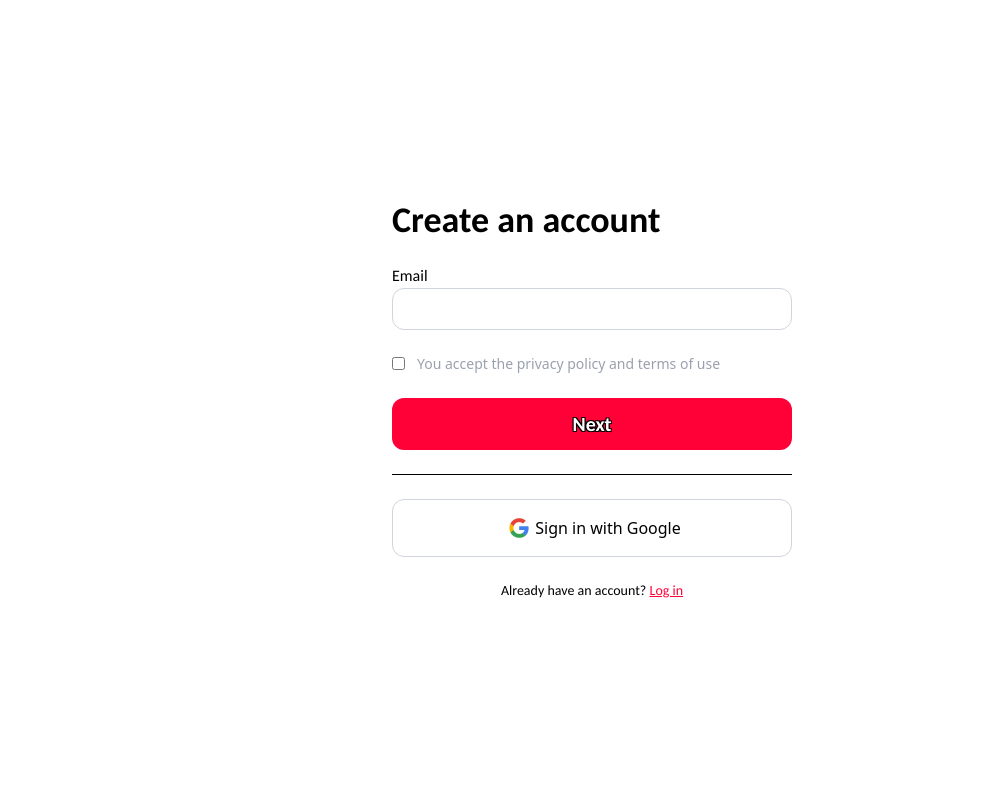
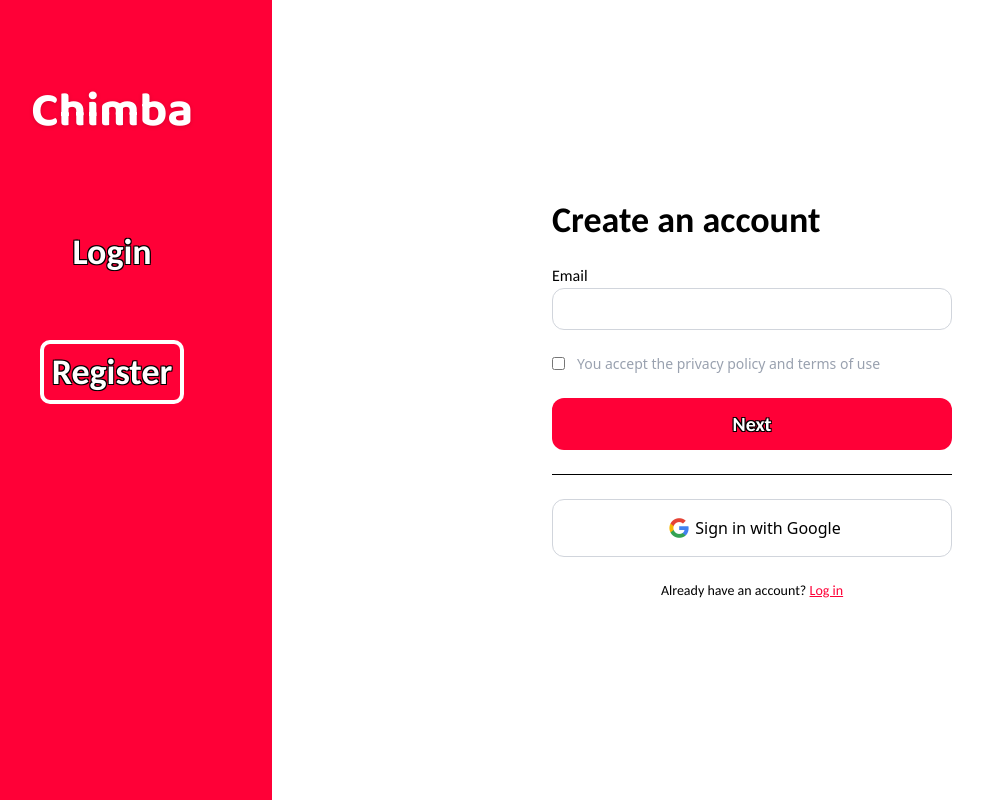
Before and after one commit to miricledev/chimba-spanish, a React (Vite) app in the folder chimba/: page /register in a window 1280 px wide. Shown: the whole page, without its empty margins (48-1031 px from the left). Built offline with nearby package versions, Linux system fonts and the light colour scheme; no server answers; a web font is replaced by a local one.

Commit message:
Added functioning sidebar for login and register. The same sidebar will be used for authorised users with different options and this does follow the figma design of course. It also highlights on the sidebar the current page that we are on using the url path

```diff
--- a/chimba/src/App.jsx
+++ b/chimba/src/App.jsx
@@ -14,6 +14,7 @@ import ChatInterface from './components/chats/ChatInterface'
 import Inbox from './components/chats/Inbox'
 import FreeNav from './components/navbars/FreeNav'
 import './App.css'
+import Sidebar from './components/navbars/Sidebar'
 
 const App = () => {
 
@@ -35,11 +36,12 @@ const App = () => {
                   <Route path='inbox' element={<Inbox />} />
                 </Route>
                 {/* Un-authorised routes: no user login status checks required (public pages) */}
-                <Route path='/' element={<FreeNav />}>
-                  <Route index element={<Home />} />
+                <Route path='/' element={<Sidebar />}>
+
+                  <Route path='login' element={<Login />} />
+                  <Route path='register' element={<Register />} />
                 </Route>
-                <Route path='login' element={<Login />} />
-                <Route path='register' element={<Register />} />
+                <Route index element={<Home />} />
               </Route>
             </Routes>
           </AuthProvider>
--- a/chimba/src/components/HomeComponents/Home.jsx
+++ b/chimba/src/components/HomeComponents/Home.jsx
@@ -7,6 +7,7 @@ import Page4 from './Page4'
 import Page5 from './Page5'
 import CountryBio from './CountryBio';
 import { countryInfo } from './storage/country';
+import FreeNav from '../navbars/FreeNav';
 
 const Home = () => {
 
@@ -52,6 +53,8 @@ const Home = () => {
     return(
         <div className='flex flex-col justify-start overflow-y-scroll scroll-snap-y scroll-snap-mandatory'>
 
+            <FreeNav />
+
             <Page1 />
             <Page2 />
             <Page3 />
--- a/chimba/src/components/navbars/FreeNav.jsx
+++ b/chimba/src/components/navbars/FreeNav.jsx
@@ -34,7 +34,7 @@ const FreeNav = () => {
   }
 
   return (
-    <div>
+
     <nav className='flex flex-row justify-between items-center h-100px fixed w-full z-50'>
         <h2 className='ml-10 font-baloo2 sm:text-5xl 2xl:text-7xl p-7 text-(--primary) font-bold drop-shadow-sm btn-hover' onClick={() => window.scrollTo({top: 0, behavior: 'smooth'})}>
             Chimba
@@ -45,8 +45,6 @@ const FreeNav = () => {
             <button className='bg-(--primary) p-5 rounded-2xl sm:text-xl 2xl:text-3xl btn-hover' onClick={redir}>Get started</button>
         </div>
     </nav>
-        <Outlet />
-    </div>
   )
 }
 
--- /dev/null
+++ b/chimba/src/components/navbars/Sidebar.jsx
@@ -0,0 +1,43 @@
+import React from 'react'
+import { Outlet, useNavigate, useLocation } from 'react-router-dom'
+
+const Sidebar = () => {
+
+    const loc = useLocation()
+
+    const nav = useNavigate()
+
+    const toLogin = () => {
+        return nav('/login')
+    }
+
+    const toReg = () => {
+      return nav('/register')
+    }
+
+    const toHome = () => {
+      return nav('/')
+    }
+
+    return (
+        <div className='flex flex-row '>
+            <div className='flex justify-start items-center gap-15 p-15 h-screen flex-col flex-start w-[25%] bg-(--primary)'>
+                <h2 onClick={toHome} className='font-baloo2 sm:text-5xl 2xl:text-7xl p-7 text-white font-bold drop-shadow-sm btn-hover'>Chimba</h2>
+                <div onClick={toLogin} className='p-2' style={loc.pathname === "/login" ? {border: '4px white solid', borderRadius: '10px'}: {}}>
+                    <h3 className='cursor-pointer font-carlito text-4xl font-bold text-white text-stroke-3'>
+                        Login
+                    </h3>
+                </div>
+                <div onClick={toReg} className='p-2' style={loc.pathname === "/register" ? {border: '4px white solid', borderRadius: '10px'} : {}}>
+                    <h3 className='cursor-pointer font-carlito text-4xl font-bold text-white text-stroke-3'>
+                        Register
+                    </h3>
+                </div>
+            </div>
+            <Outlet />
+        </div>
+
+    )
+}
+
+export default Sidebar
```
Lines whose indentation alone changed are shown as unchanged.
